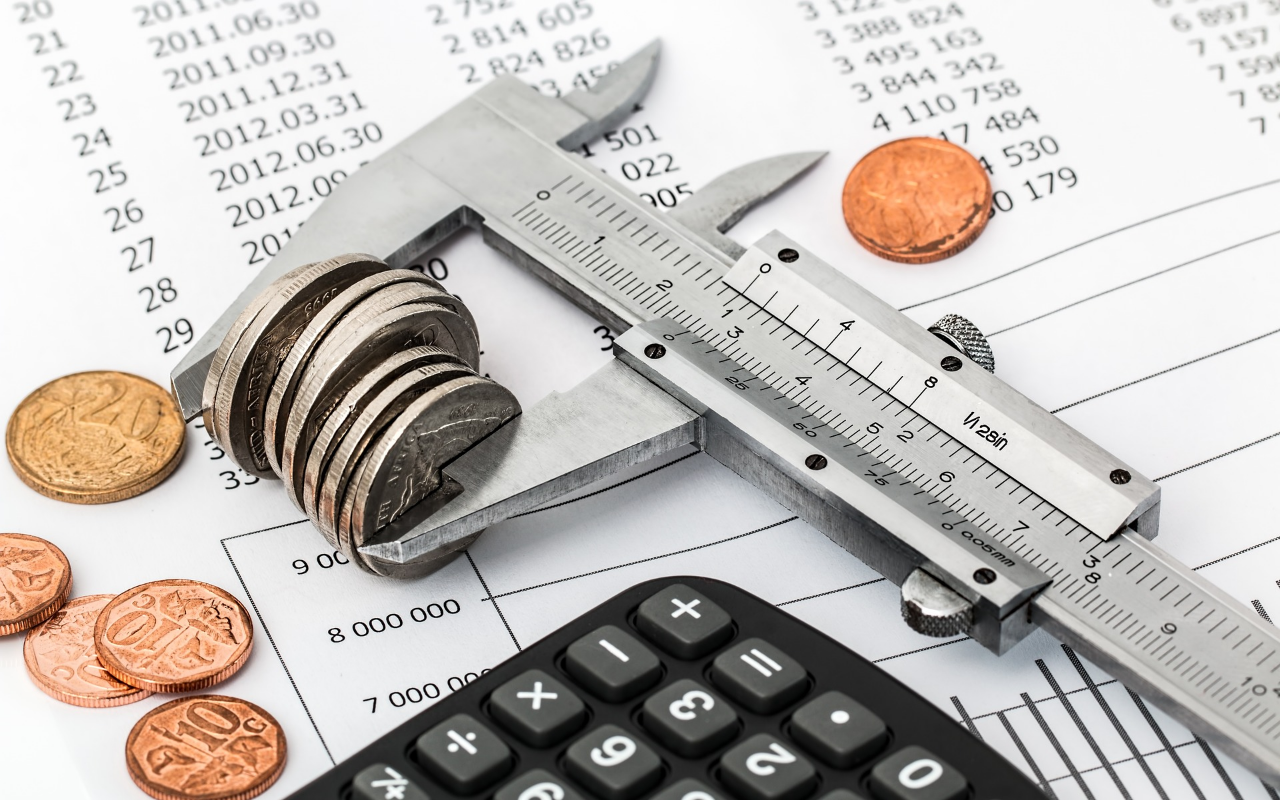
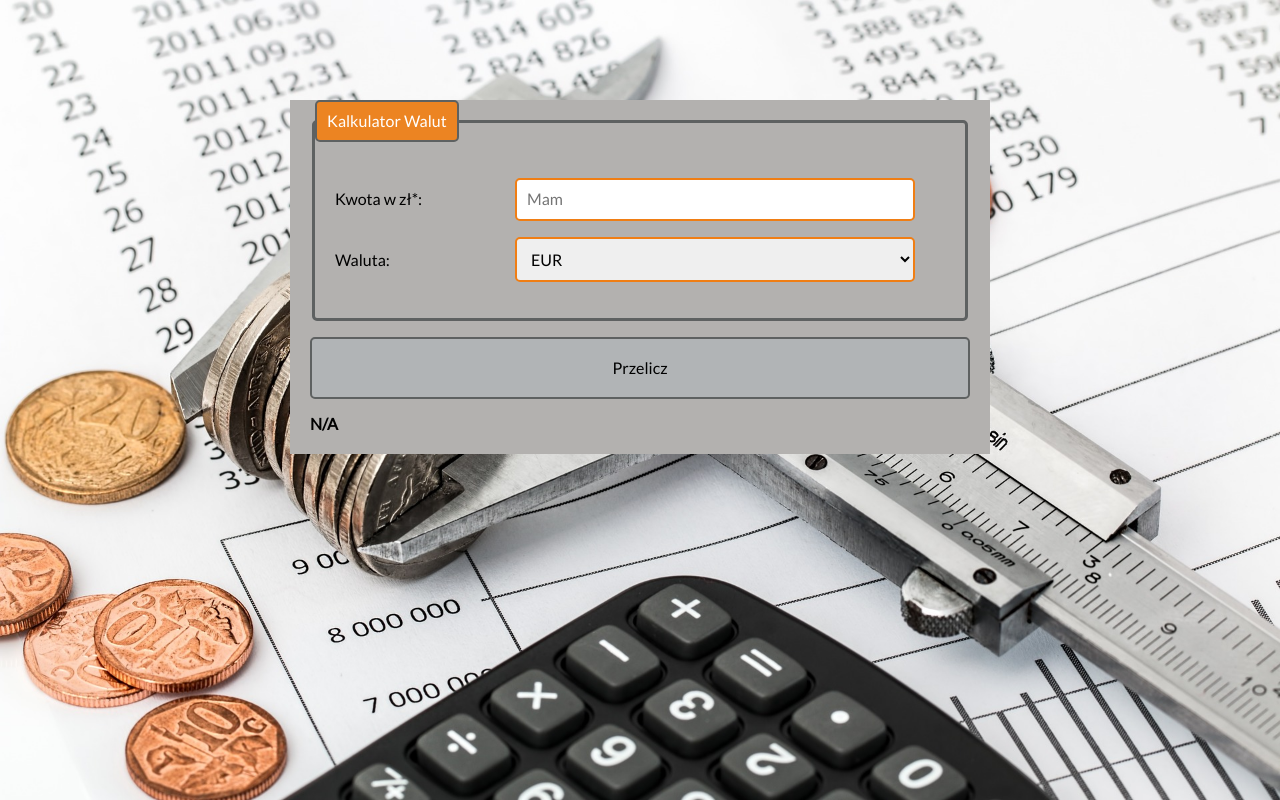
Before and after one commit to Krystian22FrontEnd/CurrencyConverter-React, a React (Create React App) app: page / in a window 1280 px wide. Built offline with nearby package versions, Linux system fonts and the light colour scheme.

Commit message:
added return

```diff
--- a/src/Container/index.js
+++ b/src/Container/index.js
@@ -1,9 +1,7 @@
 import "./style.css";
 
-const Container = ({children}) => {
-    <div className="container">
-    {children}
-    </div>
+const Container = ({ children }) => {
+  return <div className="container">{children}</div>;
 };
 
 export default Container;
```
